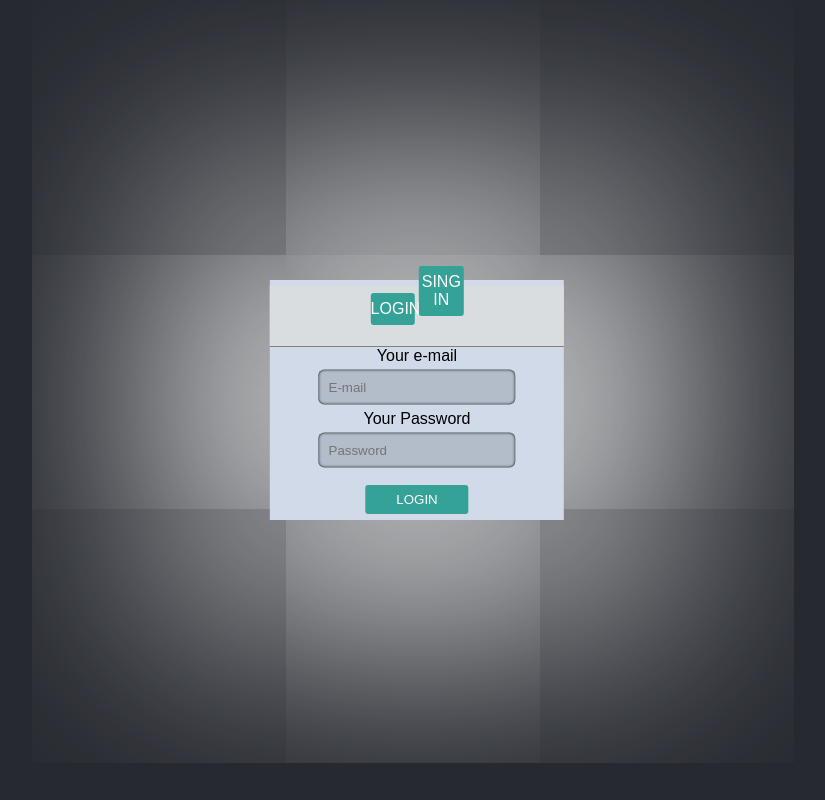
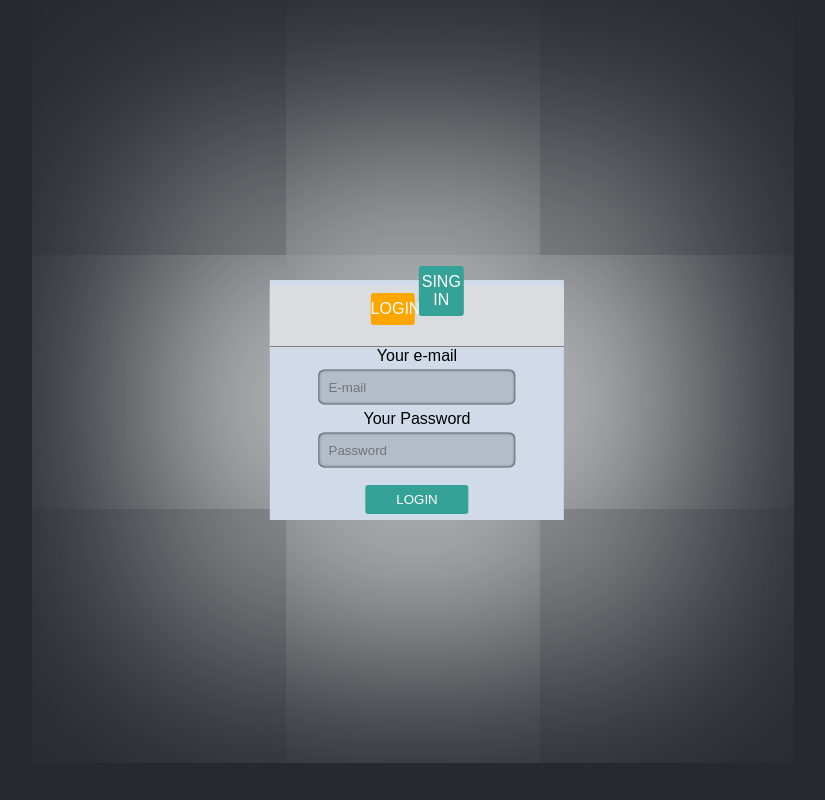
Before and after one commit to Tatyana7500/Chat, a website: page public/login/login.html in a window 1280 px wide. Shown: the whole page, without its empty margins (223-1048 px from the left). Drawn offline with Linux system fonts and the light colour scheme.

Commit message:
Добавил подсвечивание кнопки Login

```diff
--- a/public/login/login.html
+++ b/public/login/login.html
@@ -14,7 +14,7 @@
     <div class="login-wrapper">
 
         <div class="buttons">
-            <a href="#" class="btn buttons__btn" id="loginBtn">login</a>
+            <a href="#" class="btn buttons__btn buttons__btn_active" id="loginBtn">login</a>
             <a href="#" class="btn buttons__btn buttons__btn" id="singInBtn">sing in</a>
         </div>
 
```
